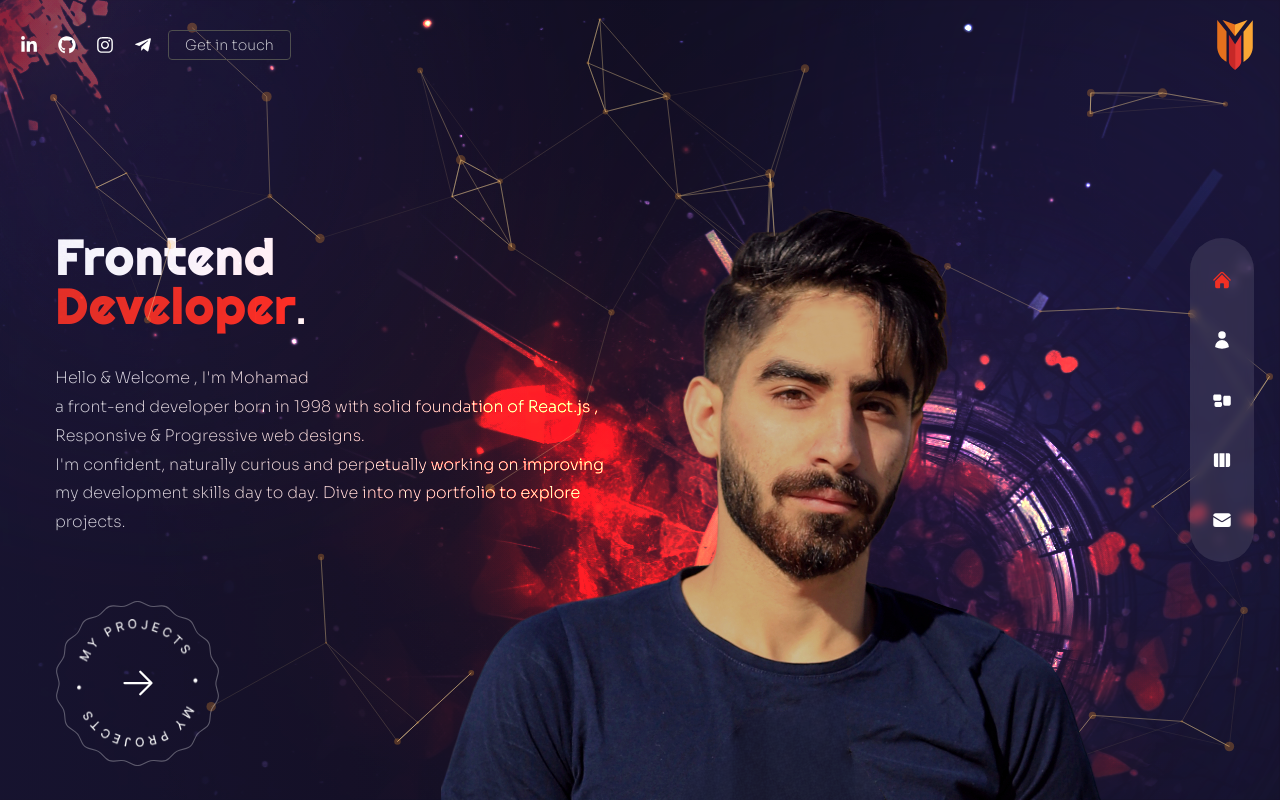
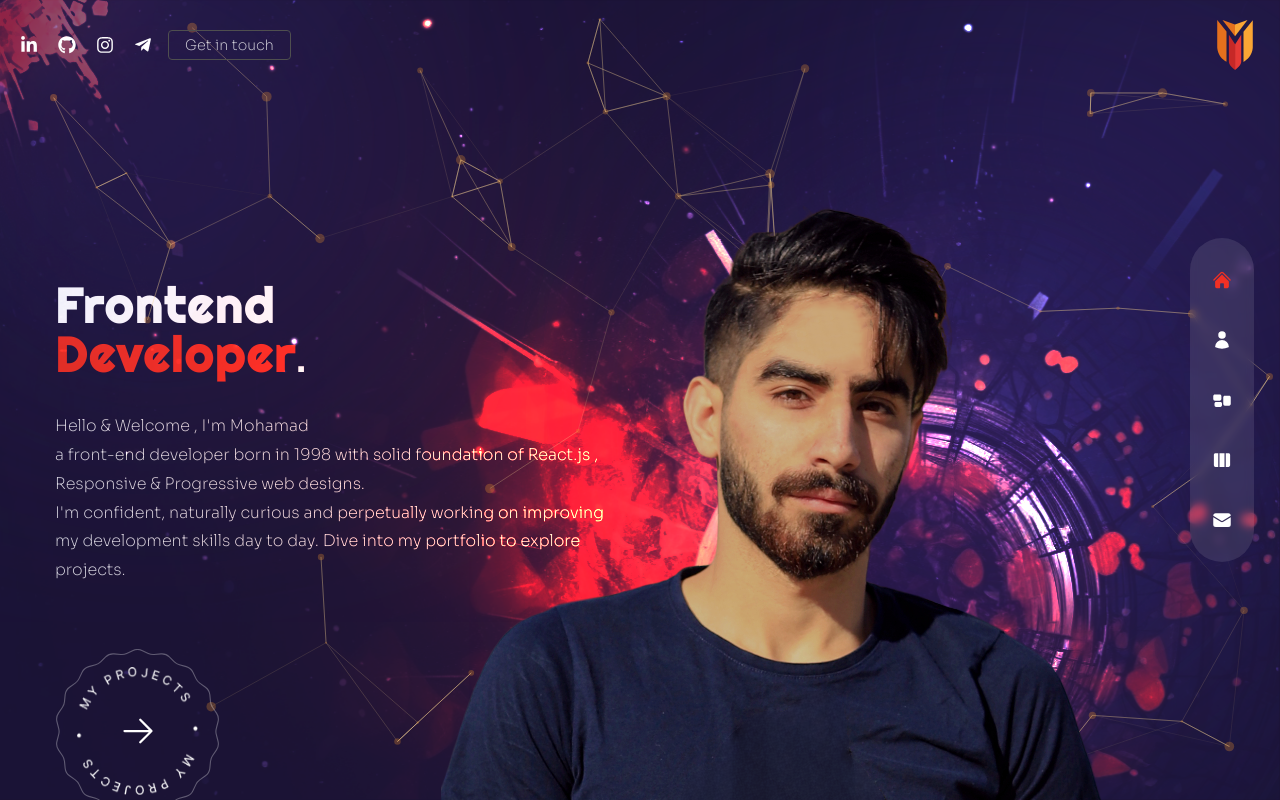
Before and after one commit to mohamad-imani/portfolio, a React (Vite) app: page / in a window 1280 px wide. Built offline with nearby package versions, Linux system fonts and the light colour scheme.

Commit message:
final changes

```diff
--- a/src/pages/home/index.jsx
+++ b/src/pages/home/index.jsx
@@ -9,9 +9,9 @@ import { motion } from 'framer-motion';
 import { fadeIn } from '../../variants';
 const Home = () => {
   return (
-    <div className=" bg-primary/30  ">
+    <div className="  mt-12">
       {/*text*/}
-      <motion.div className="bg-gradient-to-r from-primary/10 via-black/30 to-black/10 w-full lg:h-[100dvh] ">
+      <motion.div className="w-full lg:h-[100dvh] ">
         <div className="container mx-auto flex flex-col justify-center text-center xl:pt-40 xl:text-left h-full">
           {/*title*/}
           <motion.h1
```
